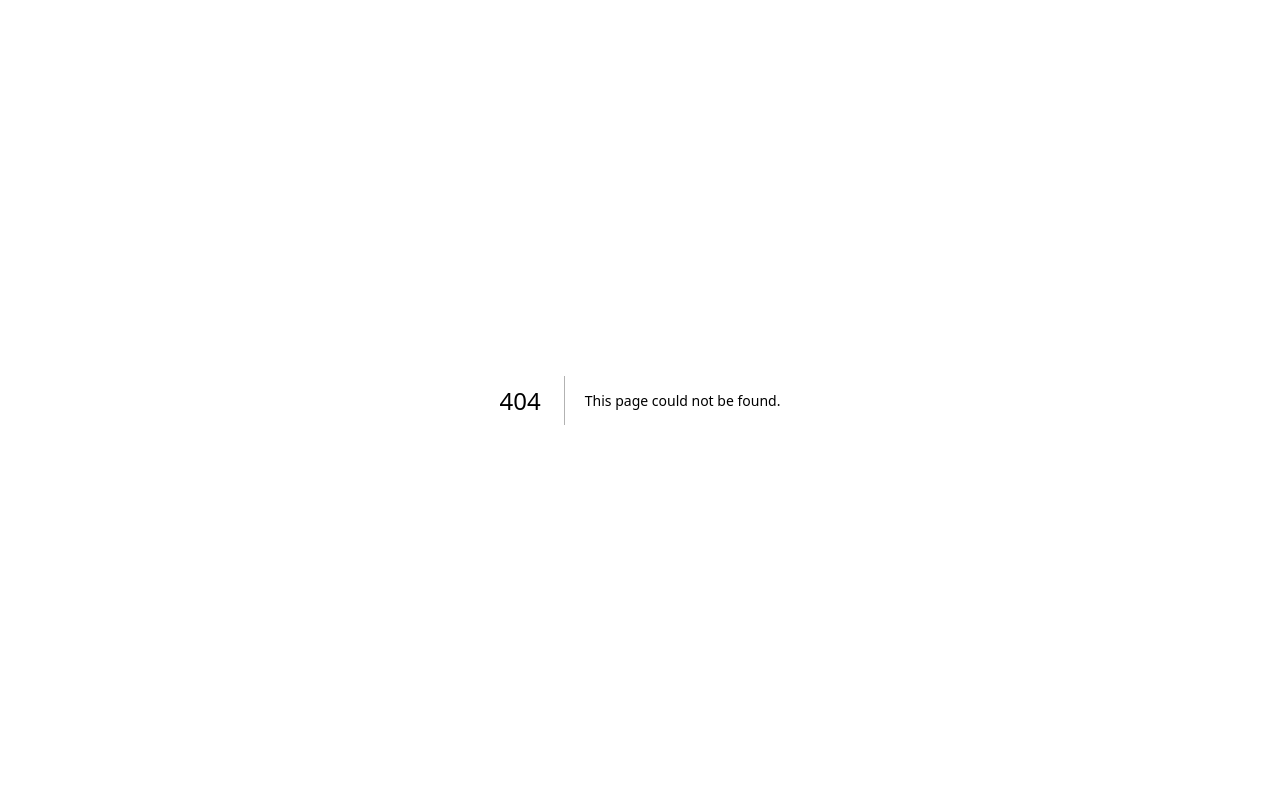
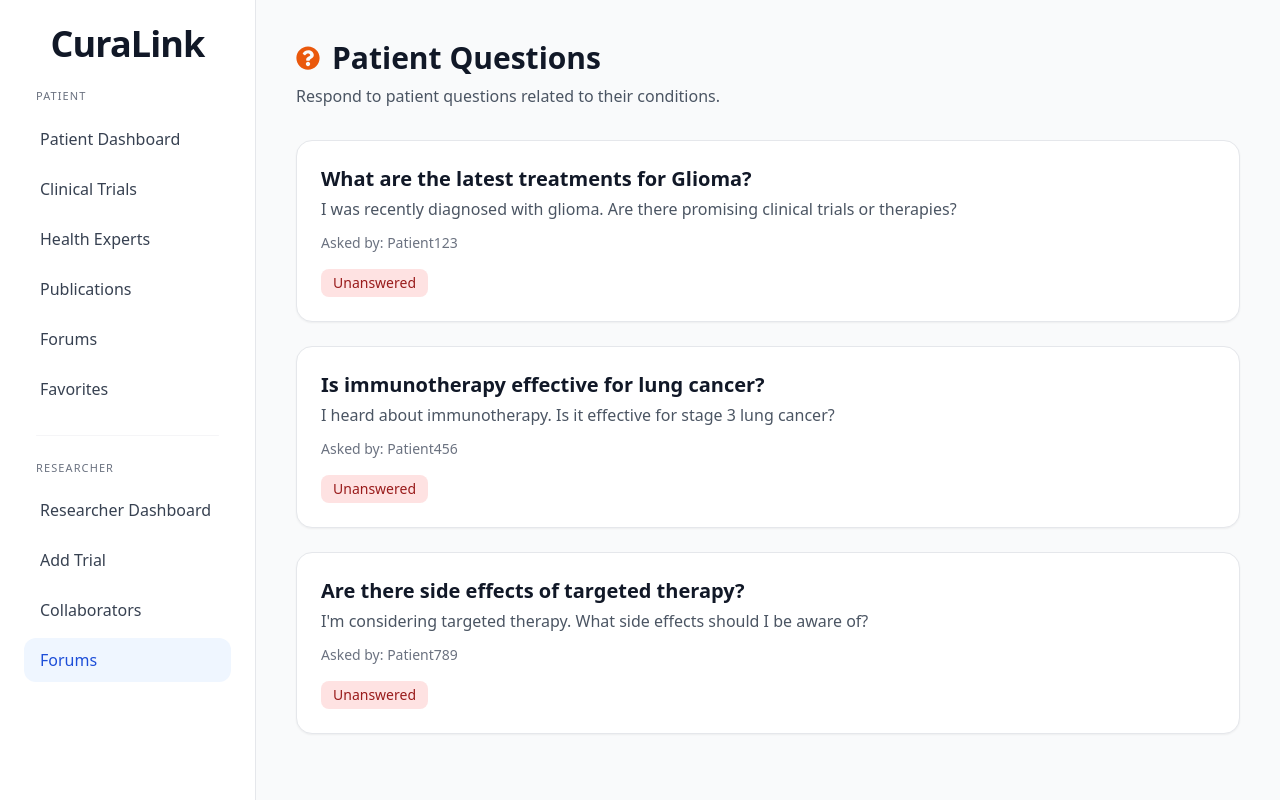
Before and after one commit to Khan4218/curalink-mvp, a Next.js app in the folder curalink-mvp/: page /researcher/forums in a window 1280 px wide. Before the commit this address had no page. Built offline with nearby package versions, Linux system fonts and the light colour scheme.

Commit message:
feat:implemented researcher's forum page

```diff
--- /dev/null
+++ b/curalink-mvp/app/data/researcher-forums.json
@@ -0,0 +1,23 @@
+[
+  {
+    "id": 1,
+    "title": "What are the latest treatments for Glioma?",
+    "body": "I was recently diagnosed with glioma. Are there promising clinical trials or therapies?",
+    "askedBy": "Patient123",
+    "answers": []
+  },
+  {
+    "id": 2,
+    "title": "Is immunotherapy effective for lung cancer?",
+    "body": "I heard about immunotherapy. Is it effective for stage 3 lung cancer?",
+    "askedBy": "Patient456",
+    "answers": []
+  },
+  {
+    "id": 3,
+    "title": "Are there side effects of targeted therapy?",
+    "body": "I'm considering targeted therapy. What side effects should I be aware of?",
+    "askedBy": "Patient789",
+    "answers": []
+  }
+]
--- /dev/null
+++ b/curalink-mvp/app/researcher/forums/[id]/ResearcherForumClient.tsx
@@ -0,0 +1,79 @@
+"use client";
+
+import { useParams } from "next/navigation";
+import { useState } from "react";
+import forumsData from "@/app/data/researcher-forums.json";
+import { FaReply } from "react-icons/fa";
+
+export default  function ResearcherForumClient() {
+
+  const params = useParams();                // ✅ Correct way in client component
+  const postId = String(params.id);          // ✅ Now always correct
+
+
+
+  const post = forumsData.find((p) => String(p.id) === postId);
+  console.log(post);
+
+
+  const [answer, setAnswer] = useState("");
+  const [submitted, setSubmitted] = useState(false);
+
+  if (!post) return <p>Post not found.</p>;
+
+  const handleSubmit = (e: any) => {
+    e.preventDefault();
+
+    console.log("Answer submitted:", answer);
+
+    setSubmitted(true);
+    setTimeout(() => setSubmitted(false), 2500);
+    setAnswer("");
+  };
+
+  return (
+    <div className="space-y-8">
+
+      {/* Question */}
+      <div className="bg-white p-6 rounded-2xl border shadow-sm">
+        <h1 className="text-3xl font-semibold text-gray-900">{post.title}</h1>
+        <p className="text-gray-700 mt-3">{post.body}</p>
+
+        <p className="text-sm text-gray-500 mt-2">
+          Asked by: <span className="font-medium">{post.askedBy}</span>
+        </p>
+      </div>
+
+      {/* Answer Form */}
+      <div className="bg-white p-6 rounded-2xl border shadow-sm">
+        <h2 className="text-xl font-semibold text-gray-900 flex items-center gap-2">
+          <FaReply className="text-orange-600" />
+          Your Answer
+        </h2>
+
+        {submitted && (
+          <div className="mt-4 p-3 bg-green-100 border border-green-300 rounded-xl text-green-700">
+            ✅ Answer submitted! (Mock)
+          </div>
+        )}
+
+        <form onSubmit={handleSubmit} className="mt-4 space-y-4">
+          <textarea
+            value={answer}
+            onChange={(e) => setAnswer(e.target.value)}
+            required
+            placeholder="Write your expert answer here..."
+            className="w-full p-3 border rounded-xl bg-gray-50 outline-none h-40"
+          />
+
+          <button
+            type="submit"
+            className="px-6 py-3 bg-orange-600 text-white rounded-xl hover:bg-orange-700 transition font-medium"
+          >
+            Submit Answer
+          </button>
+        </form>
+      </div>
+    </div>
+  );
+}
--- /dev/null
+++ b/curalink-mvp/app/researcher/forums/[id]/page.tsx
@@ -0,0 +1,5 @@
+import ResearcherForumClient from "@/app/researcher/forums/[id]/ResearcherForumClient";
+
+export default function Page({ params }: any) {
+  return <ResearcherForumClient params={params} />;
+}
--- /dev/null
+++ b/curalink-mvp/app/researcher/forums/page.tsx
@@ -0,0 +1,54 @@
+"use client";
+
+import Link from "next/link";
+import forumsData from "@/app/data/researcher-forums.json";
+import { FaQuestionCircle } from "react-icons/fa";
+
+export default function ResearcherForumsPage() {
+  return (
+    <div className="space-y-8">
+
+      {/* Header */}
+      <div>
+        <h1 className="text-3xl font-semibold text-gray-900 flex items-center gap-3">
+          <FaQuestionCircle className="text-orange-600 text-2xl" />
+          Patient Questions
+        </h1>
+        <p className="text-gray-600 mt-2">
+          Respond to patient questions related to their conditions.
+        </p>
+      </div>
+
+      {/* List */}
+      <div className="space-y-6">
+        {forumsData.map((post) => (
+          <Link
+            key={post.id}
+            href={`/researcher/forums/${post.id}`}
+            className="block bg-white p-6 border rounded-2xl shadow-sm hover:shadow-md transition"
+          >
+            <h2 className="text-xl font-semibold text-gray-900">
+              {post.title}
+            </h2>
+
+            <p className="text-gray-600 mt-1">{post.body}</p>
+
+            <p className="mt-3 text-sm text-gray-500">
+              Asked by: <span className="font-medium">{post.askedBy}</span>
+            </p>
+
+            <span
+              className={`inline-block mt-4 px-3 py-1 text-sm rounded-lg ${
+                post.answers.length > 0
+                  ? "bg-green-100 text-green-800"
+                  : "bg-red-100 text-red-800"
+              }`}
+            >
+              {post.answers.length > 0 ? "Answered" : "Unanswered"}
+            </span>
+          </Link>
+        ))}
+      </div>
+    </div>
+  );
+}
```
